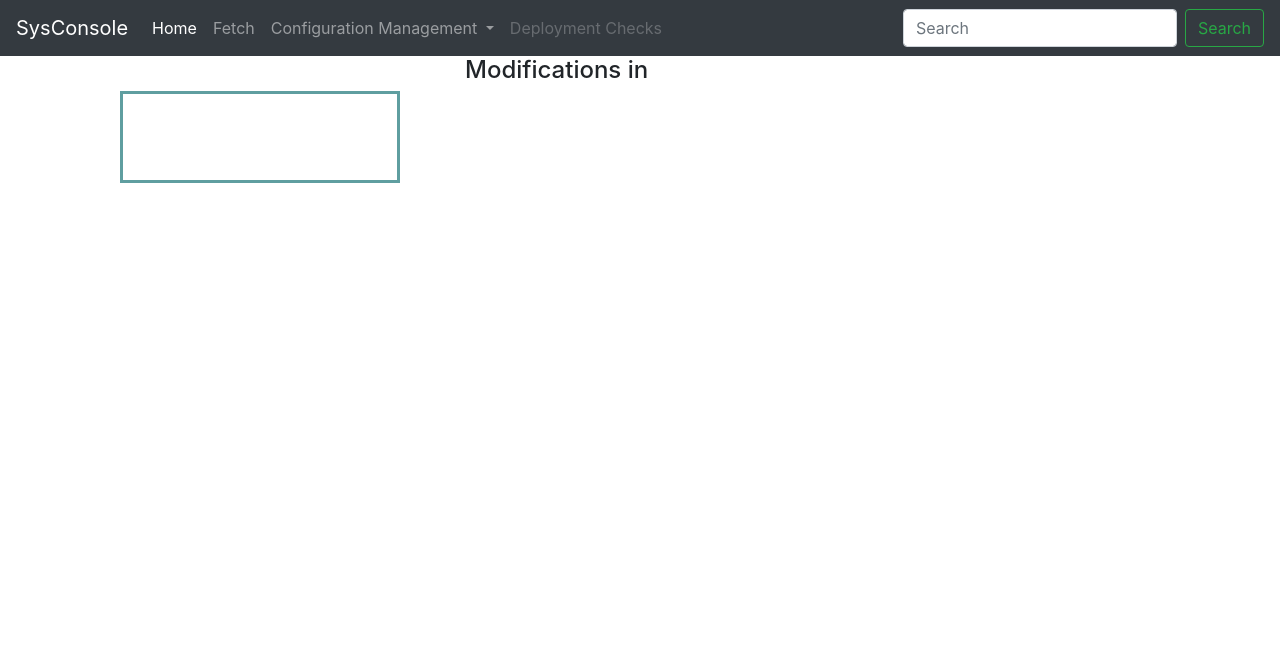
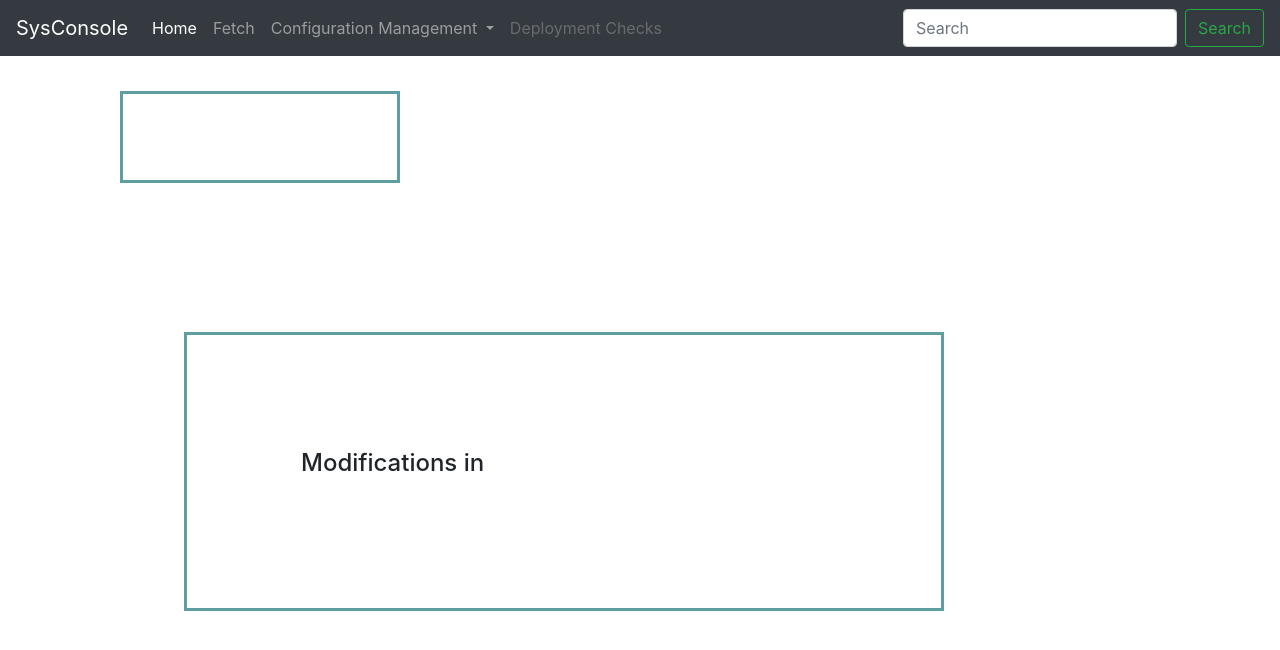
Before and after one commit to SBits2019/av_sysconsole, a Flask app: template templates/comp_detail.html in a window 1280 px wide. Shown: the top 650 px of the page. Run offline with Flask 2, Linux system fonts and the light colour scheme; the template is opened without the code that fills it, so the values that code supplies are empty; some libraries are stand-ins or nearby versions.

Commit message:
adeed comp_detail template

```diff
--- a/static/styles/index.css
+++ b/static/styles/index.css
@@ -2,9 +2,15 @@
 #compos{
     border: 3px solid cadetblue;
     padding: 10%;
-    margin : 10%
+    margin : 10%;
 }
 
 #comp_list{
     list-style-image : url('/static/images/server_x_icon.png');
 }
+
+.col-sm-8{
+    border : 3px solid cadetblue;
+    padding : 10%;
+    margin : 10%;
+}
--- a/templates/comp_detail.html
+++ b/templates/comp_detail.html
@@ -19,6 +19,7 @@
                                 <li>{{ i }}</li>
                             {% endif %}
                         {% endfor %}
+                        <hr>
                     </ul>
                 {% endfor %}
             </ul>
```
